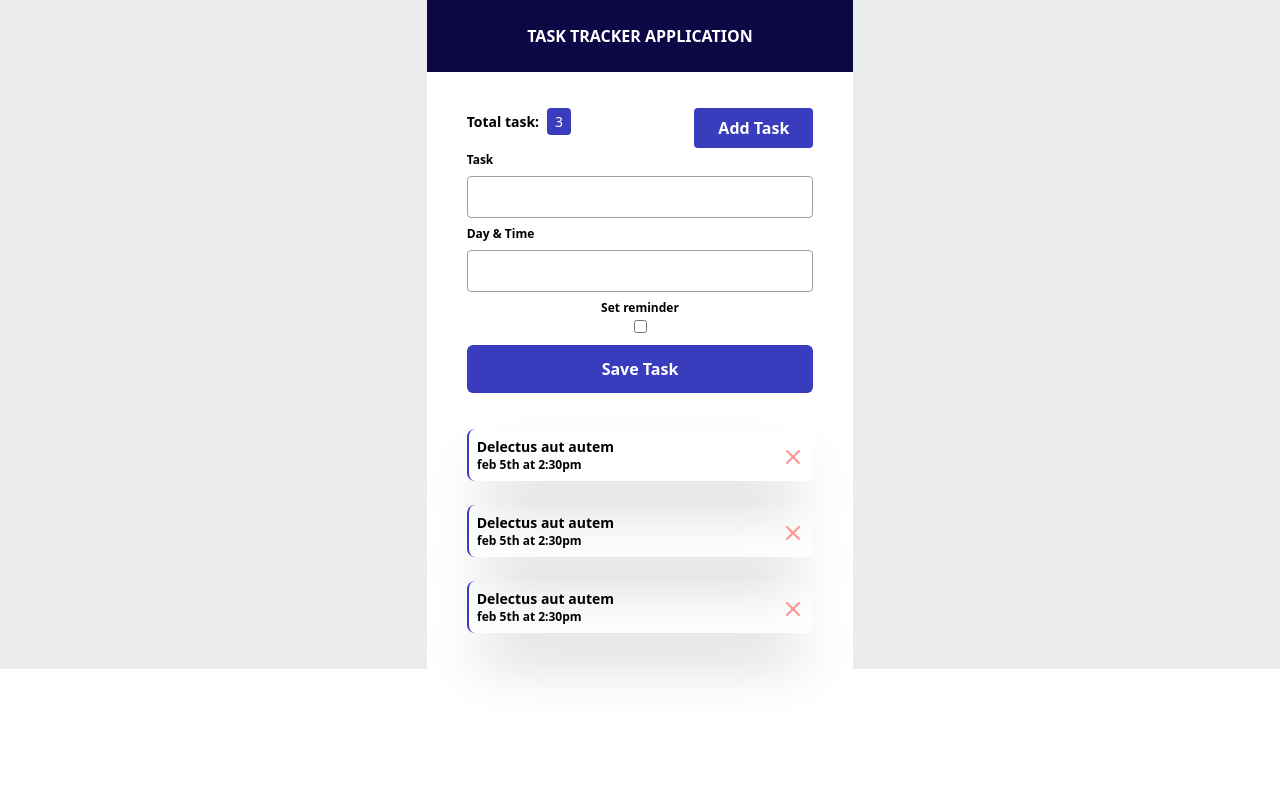
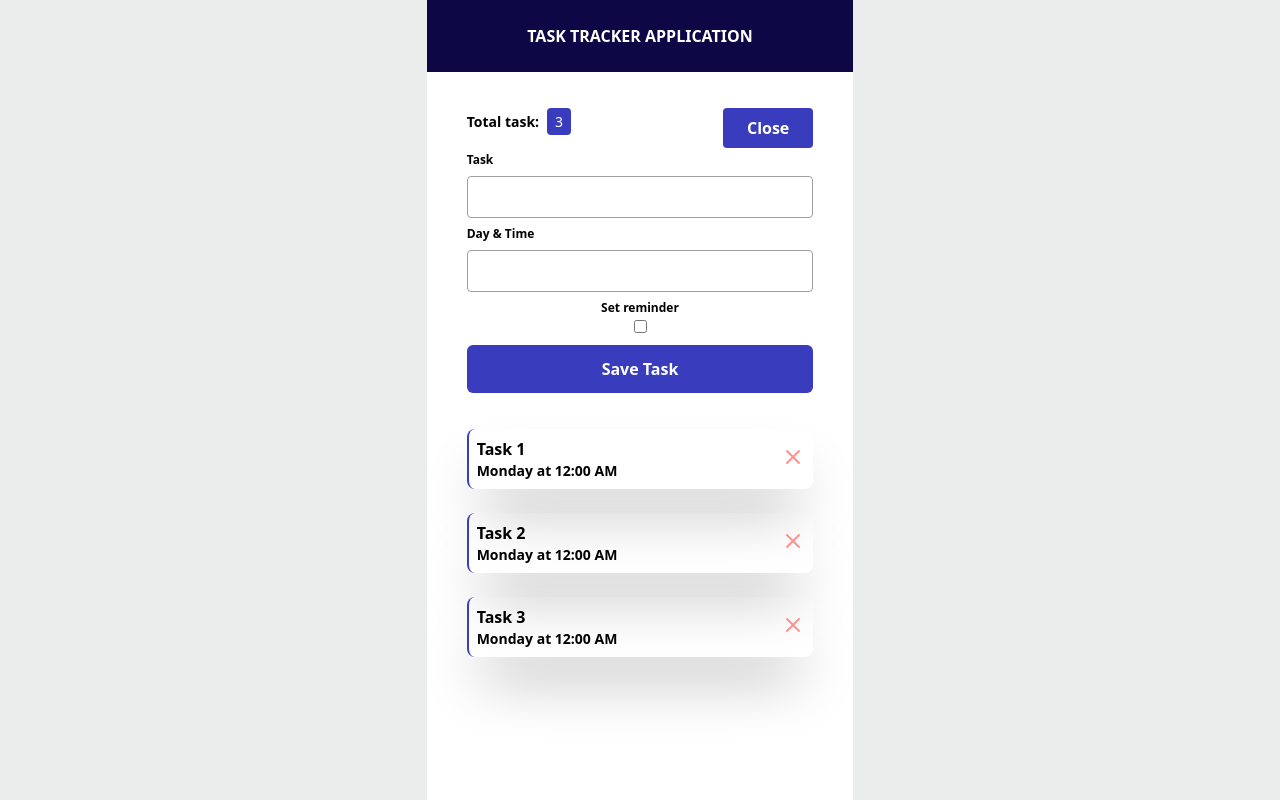
Before and after one commit to nkunda-iyeze/task-tracker-application, a React (Create React App) app: page / in a window 1280 px wide. Both pictures are taken after a click on the button "Add Task". Built offline with nearby package versions, Linux system fonts and the light colour scheme.

Commit message:
added show state for form to display and structuring of my components

```diff
--- a/src/App.js
+++ b/src/App.js
@@ -1,64 +1,48 @@
-import {FiX } from "react-icons/fi";
+import { useState } from "react";
+import Header from "./components/Header";
+import CustomButton from "./components/CustomButton";
+import AddTask from "./components/AddTask";
+import TaskList from "./components/TaskList";
 export default function App() {
+  const [tasks,setTasks] = useState([{id:'1',
+  task: 'Task 1',
+  day: 'Monday',
+  time: '12:00 AM',
+  reminder: false},
+  {id:'2',
+  task: 'Task 2',
+  day: 'Monday',
+  time: '12:00 AM',
+  reminder: false},
+  {id:'3',
+  task: 'Task 3',
+  day: 'Monday',
+  time: '12:00 AM',
+  reminder: false},
+  ]);
+  const [show, setShow] = useState(false);
+  const handleShow = ()=>{
+    setShow(!show);
+  }
+
   return (
-    <div className="flex justify-center text-center bg-generalBackground ">
+    <div className="flex justify-center text-center bg-generalBackground h-screen">
       <div className="w-1/3  bg-white">
-        <header className="bg-background py-6">
-          <h1 className="text-white uppercase font-semibold">Task Tracker Application</h1>
-        </header>
+        <Header/>
         <div className="mx-10 my-9 ">
-          {/* div one */}
-          <div className="flex justify-between">
-            <p className="font-bold text-sm mt-1  ">Total task:<span className=" text-white mx-2 bg-buttonBackground px-2 py-1 font-normal rounded">3</span></p>
-            <button className="text-white bg-buttonBackground px-6 py-2 font-bold font-sans rounded">Add Task</button>
+          <div>
+          <CustomButton onshow={handleShow} show={show}/>
+         {
+         show && <AddTask/>
+         }
           </div>
-          {/* div two */}
-          <div className="">
-            <form action="" className="flex flex-col ">
-              <label htmlFor="task" className="flex justify-start my-1 text-xs font-semibold">Task</label>
-              <input type="text" name="task" className="border border-gray my-1 py-2 px-1 rounded focus:outline-none"/>
-              <label htmlFor="day&time" className="flex justify-start my-1 text-xs font-semibold">Day & Time</label>
-              <input type="text" name="day&time" className="border border-gray  my-1 py-2 px-1 rounded focus:outline-none"/>
-
-              <label htmlFor="reminder" className="inline-block justify-start my-1 text-xs font-semibold">Set reminder</label>
-              <div className="flex justify-center">
-              <input type="checkbox" name="reminder" />
-              </div>
-              <button className="bg-buttonBackground text-white my-3 py-3 rounded-md font-semibold font-sans">Save Task</button>
-            </form>
+          <div>
+            {
+              tasks.length > 0 ? tasks.map(task=>(<TaskList key={task.id} task={task}/>)) :('No tasks found !')
+            }
           </div>
-          {/* div three */}
-          <div className="flex justify-between my-6 p-2 shadow-3xl rounded-lg border-l-2 border-buttonBackground">
-            <div className="">
-              <p className="font-bold text-sm">Delectus aut autem</p>
-              <p className="font-semibold text-xs -ml-8">feb 5th at 2:30pm</p>
-            </div>
-            <div className="flex justify-center text-center mt-2 text-orange text-2xl">
-              <FiX/>
-            </div>
-          </div>
-          {/* div three */}
-          <div className="flex justify-between my-6 p-2 shadow-3xl rounded-lg border-l-2 border-buttonBackground">
-            <div className="">
-              <p className="font-bold text-sm">Delectus aut autem</p>
-              <p className="font-semibold text-xs -ml-8">feb 5th at 2:30pm</p>
-            </div>
-            <div className="flex justify-center text-center mt-2 text-orange text-2xl">
-              <FiX/>
-            </div>
-          </div>
-          {/* div three */}
-          <div className="flex justify-between my-6 p-2 shadow-3xl rounded-lg border-l-2 border-buttonBackground">
-            <div className="">
-              <p className="font-bold text-sm">Delectus aut autem</p>
-              <p className="font-semibold text-xs -ml-8">feb 5th at 2:30pm</p>
-            </div>
-            <div className="flex justify-center text-center mt-2 text-orange text-2xl">
-              <FiX/>
-            </div>
-          </div>
+         </div>
         </div>
       </div>
-    </div>
   )
 }
--- /dev/null
+++ b/src/components/AddTask.jsx
@@ -0,0 +1,21 @@
+
+function AddTask() {
+  return (
+    <div className="">
+    <form action="" className="flex flex-col ">
+      <label htmlFor="task" className="flex justify-start my-1 text-xs font-semibold">Task</label>
+      <input type="text" name="task" className="border border-gray my-1 py-2 px-1 rounded focus:outline-none"/>
+      <label htmlFor="day&time" className="flex justify-start my-1 text-xs font-semibold">Day & Time</label>
+      <input type="text" name="day&time" className="border border-gray  my-1 py-2 px-1 rounded focus:outline-none"/>
+
+      <label htmlFor="reminder" className="inline-block justify-start my-1 text-xs font-semibold">Set reminder</label>
+      <div className="flex justify-center">
+      <input type="checkbox" name="reminder" />
+      </div>
+      <button className="bg-buttonBackground text-white my-3 py-3 rounded-md font-semibold font-sans">Save Task</button>
+    </form>
+  </div>
+  )
+}
+
+export default AddTask
--- /dev/null
+++ b/src/components/CustomButton.jsx
@@ -0,0 +1,10 @@
+function CustomButton({onshow,show}) {
+  return (
+    <div className="flex justify-between">
+    <p className="font-bold text-sm mt-1  ">Total task:<span className=" text-white mx-2 bg-buttonBackground px-2 py-1 font-normal rounded">3</span></p>
+    <button className="text-white bg-buttonBackground px-6 py-2 font-bold font-sans rounded" onClick={onshow}> {show ?'Close':'Add Task'} </button>
+  </div>
+  )
+}
+
+export default CustomButton
--- /dev/null
+++ b/src/components/Header.jsx
@@ -0,0 +1,9 @@
+function Header() {
+  return (
+    <header className="bg-background py-6">
+    <h1 className="text-white uppercase font-semibold">Task Tracker Application</h1>
+  </header>
+  )
+}
+
+export default Header
--- /dev/null
+++ b/src/components/TaskList.jsx
@@ -0,0 +1,16 @@
+import {FiX } from "react-icons/fi";
+function TaskList({task}) {
+  return (
+    <div className="flex justify-between my-6 p-2 shadow-3xl rounded-lg border-l-2 border-buttonBackground">
+            <div className="flex flex-col justify-items-start">
+              <p className="font-bold text-md flex ">{task.task}</p>
+              <p className="font-semibold text-sm ">{task.day } at {task.time} </p>
+            </div>
+            <div className="flex justify-center text-center mt-2 text-orange text-2xl">
+              <FiX/>
+            </div>
+          </div>
+  )
+}
+
+export default TaskList
```
